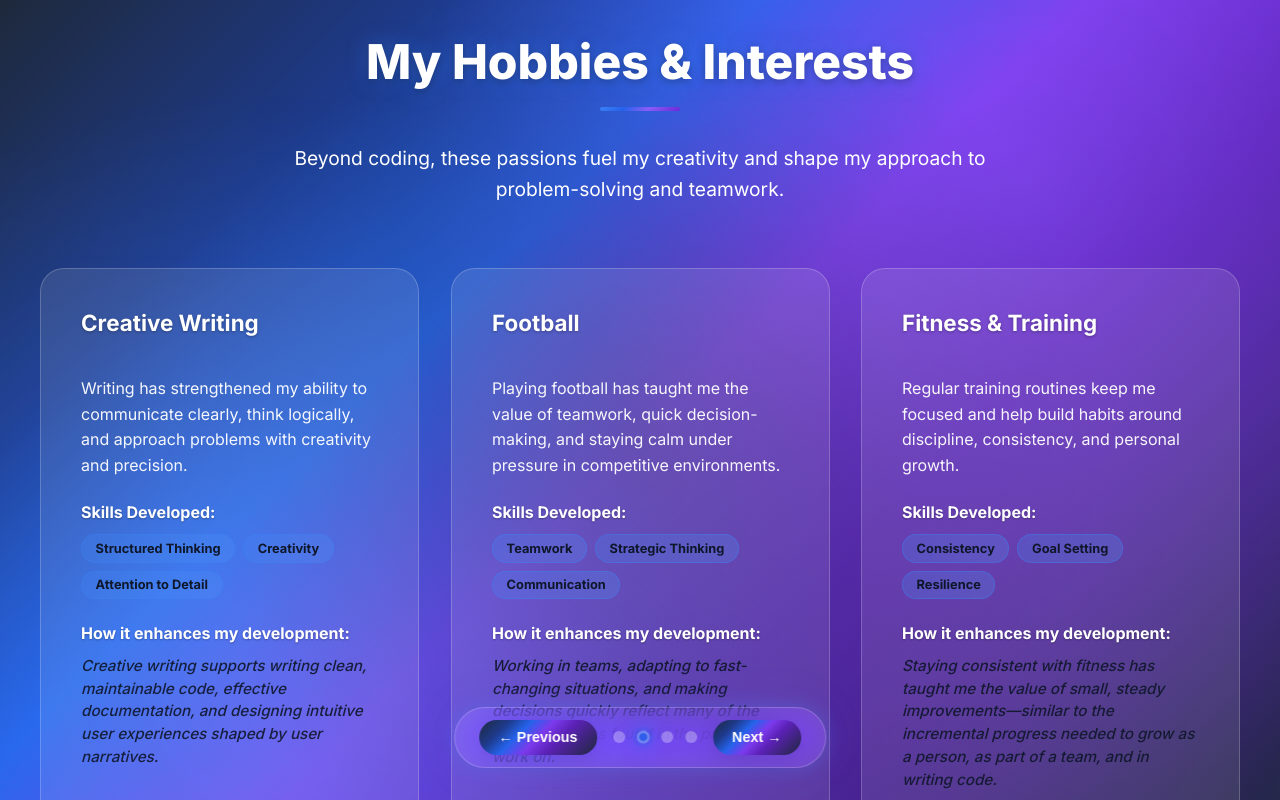
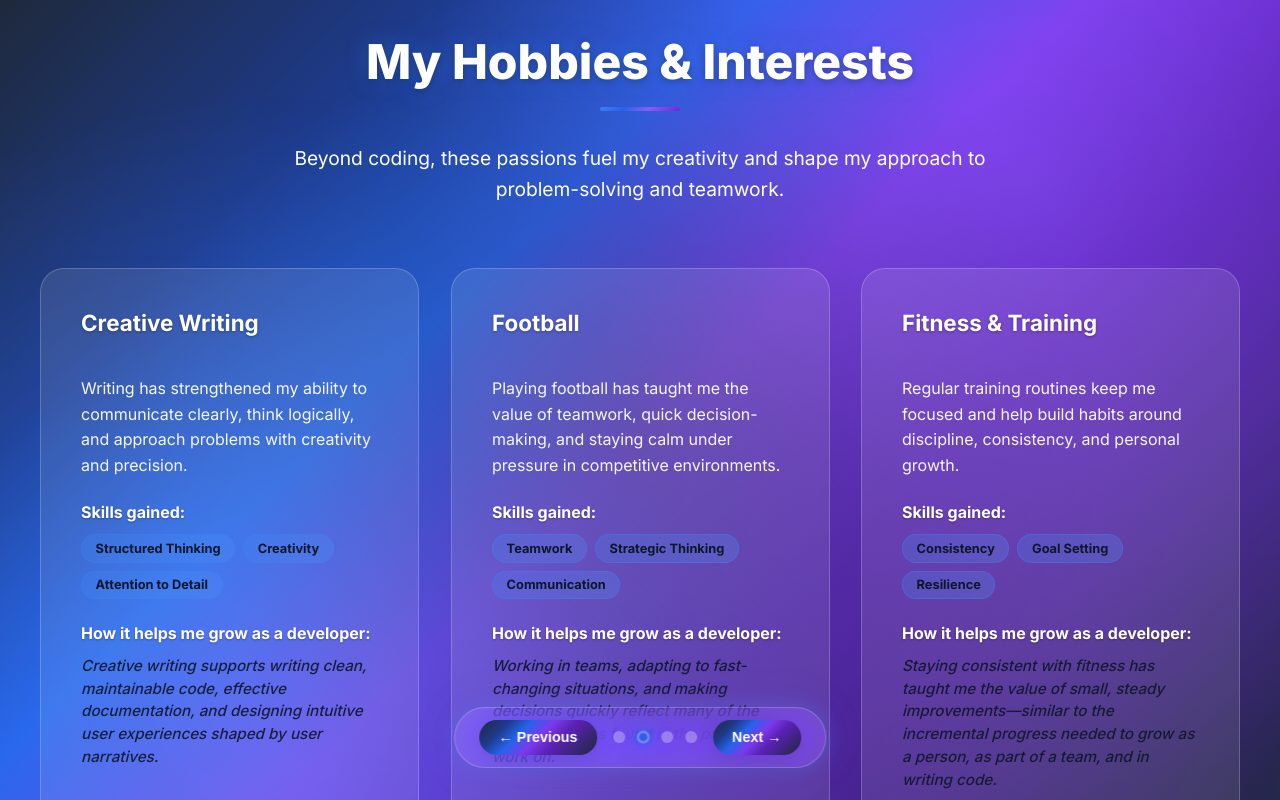
Before and after one commit to siljehtangen/portfolio, a Vue app: page / in a window 1280 px wide. Both pictures are taken after a click on the element 642 px from the left and 737 px from the top of the page. Built offline with nearby package versions, Linux system fonts and the light colour scheme.

Commit message:
fix: refinements in language

```diff
--- a/src/components/MyHobbies.vue
+++ b/src/components/MyHobbies.vue
@@ -29,7 +29,7 @@
           <p class="card-description">{{ hobby.description }}</p>
 
           <div class="skills-section">
-            <h4>Skills Developed:</h4>
+            <h4>Skills gained:</h4>
             <div class="skills-list">
               <span class="skill-tag" v-for="skill in hobby.skills" :key="skill">
                 {{ skill }}
@@ -38,7 +38,7 @@
           </div>
 
           <div class="dev-connection">
-            <h4>How it enhances my development:</h4>
+            <h4>How it helps me grow as a developer:</h4>
             <p class="connection-text">{{ hobby.devConnection }}</p>
           </div>
 
@@ -50,6 +50,6 @@
 </template>
 
 <script setup lang="ts">
-import "@/styles/MyHobbies.css"
-import { hobbies } from "@/data/MyHobbies"
+import '@/styles/MyHobbies.css'
+import { hobbies } from '@/data/MyHobbies'
 </script>
--- a/src/data/MyProjects.ts
+++ b/src/data/MyProjects.ts
@@ -11,7 +11,6 @@ export const projects: Project[] = [
       'Integrate and orchestrate LLM calls, context/memory, and evaluation loops',
       'Data modeling for student flow, logging, and analytics metrics',
       'Implement UI, UX, and gamification elements',
-      'Optimize performance, accessibility, and responsiveness',
       'Create visualizations and interactivity based on JSON Spec',
     ],
   },
```
